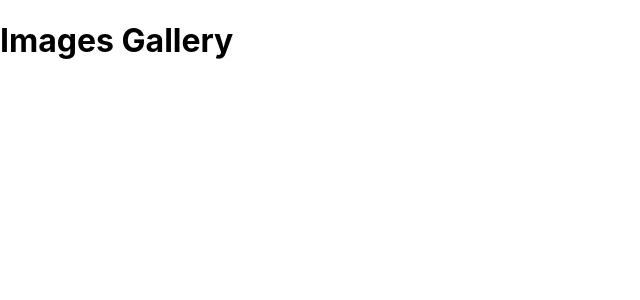
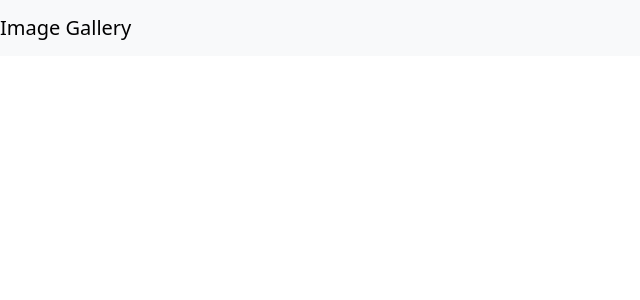
Before and after one commit to andreykravts/image-gallery, a React (Create React App) app in the folder frontend/: page / in a window 1280 px wide. Shown: the top 300 px of the page, without its empty margins (0-640 px from the left). Built offline with nearby package versions, Linux system fonts and the light colour scheme.

Commit message:
Initial Header compounet

```diff
--- a/frontend/package.json
+++ b/frontend/package.json
@@ -7,7 +7,9 @@
     "@testing-library/jest-dom": "^6.9.1",
     "@testing-library/react": "^16.3.2",
     "@testing-library/user-event": "^13.5.0",
+    "bootstrap": "^5.3.8",
     "react": "^19.2.4",
+    "react-bootstrap": "^2.10.10",
     "react-dom": "^19.2.4",
     "react-scripts": "5.0.1",
     "web-vitals": "^2.1.4"
--- a/frontend/src/App.js
+++ b/frontend/src/App.js
@@ -1,9 +1,15 @@
+import 'bootstrap/dist/css/bootstrap.min.css';
+//import your js file:
+import Header from "./components/Header";
 
 // arrow function
 const App = () => {
   return (
     <div className="App">
-      <h1>Images Gallery</h1>
+      {/* Header is html tag contain code from Header.js */}
+      {/* Title now will be provided to props variable in Header.js */}
+      {/* Now I can provide different properties and use them */}
+      <Header title = "Image Gallery"/>
     </div>
   );
 }
--- /dev/null
+++ b/frontend/src/components/Header.js
@@ -0,0 +1,21 @@
+import React from "react";
+import { Navbar } from "react-bootstrap";
+
+//add parameter props
+
+//destructure props object as parameter in the function
+const Header = ({title}) => {
+	// //destructure props object
+	// const { title } = props;
+	return (
+
+		// this is JSX
+		<Navbar bg="light" data-bs-theme="light">
+			{/* With help of java script insert props.title */}
+	        <Navbar.Brand href="/">{title}</Navbar.Brand>
+	    </Navbar>
+	)
+}
+//What it for?
+//For import in other js files
+export default Header;
```
Also changed, not shown: frontend/public/index.html (+4 -4 lines), 1 other file (tests, documents, lock files or other folders).
